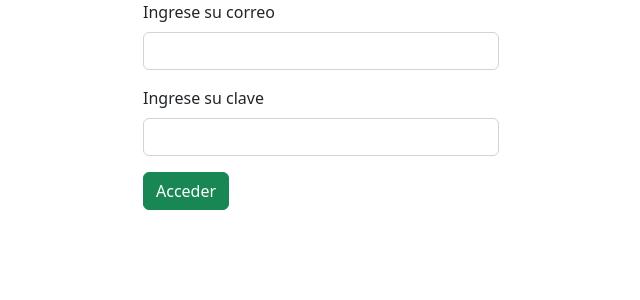
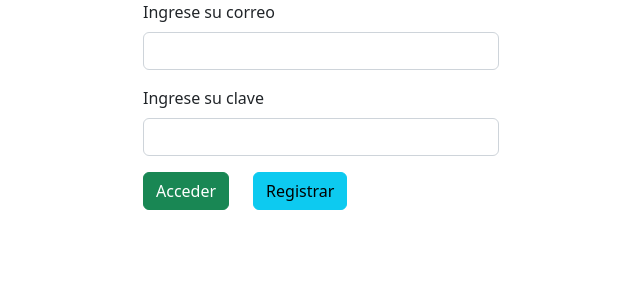
Before and after one commit to ValentinaCerda/AppProyectoVue, a Vue app: page /login in a window 1280 px wide. Shown: the top 300 px of the page, without its empty margins (319-959 px from the left). Built offline with nearby package versions, Linux system fonts and the light colour scheme.

Commit message:
login editado

```diff
--- a/src/views/LoginView.vue
+++ b/src/views/LoginView.vue
@@ -15,6 +15,7 @@
           </div>
 
           <button type="submit" class="btn btn-success">Acceder</button>
+          <router-link class="btn btn-info mx-4" :to="`/register`">Registrar</router-link>
         </form>
       </div>
     </div>
```
